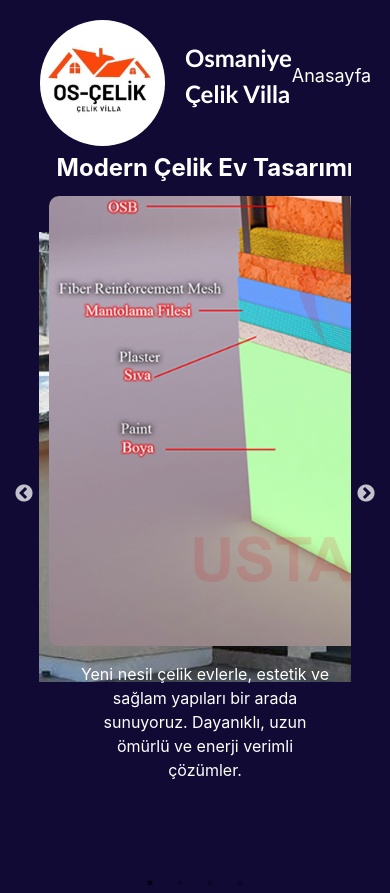
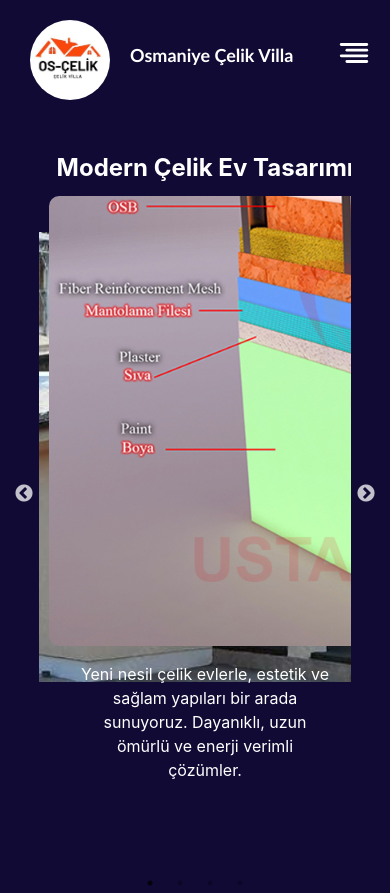
Before and after one commit to Yasalp/OsCelik-web, a React (Vite) app: page /project in a window 390 px wide. Built offline with nearby package versions, Linux system fonts and the light colour scheme.

Commit message:
home page and navbar and menü mobile design editing

```diff
--- a/src/components/animated-text/AnimatedText.tsx
+++ b/src/components/animated-text/AnimatedText.tsx
@@ -33,7 +33,9 @@ const AnimatedText = ({ texts = [], interval = 3000 }: AnimatedTextProps) => {
         {texts.map((text, index) => (
           <span
             key={index}
-            className={`animated-text ${index === currentIndex ? "visible" : "hidden"}
+            className={`animated-text ${
+              index === currentIndex ? "visible" : "hidden"
+            }
               ${isAnimating ? "scaling" : ""}`}
           >
             {text}
--- a/src/components/navbar/Navbar.css
+++ b/src/components/navbar/Navbar.css
@@ -46,3 +46,62 @@
   flex-direction: row;
   align-items: center;
 }
+
+.menu-mobile {
+  display: none;
+}
+
+/* Ekran genişliği 768px olana kadar bu css geçerli */
+@media screen and (max-width: 620px) {
+  /* Site logosunun 620px ten küçük stili yani mobil ekran */
+  .logo {
+    width: 80px;
+    margin-left: 10px;
+    margin-top: 20px;
+  }
+
+  .headerh2 {
+    font-family: "Gill Sans", "Gill Sans MT", Calibri, "Trebuchet MS",
+      sans-serif;
+    margin-left: 20px;
+    margin-top: 20px;
+    font-size: 18px;
+  }
+
+  .menu {
+    display: none;
+  }
+
+  .menu-mobile {
+    display: block;
+    width: 34px;
+    height: 34px;
+  }
+
+  .navbar {
+    width: 90%;
+  }
+
+  .modal-open {
+    display: flex;
+    background-color: rgb(38, 29, 161);
+    width: 200px;
+    position: absolute;
+    right: 10px;
+    flex-direction: column;
+    padding-top: 10px;
+    border-radius: 20px;
+    top: 10px;
+    padding-bottom: 20px;
+    align-items: center;
+    justify-content: center;
+  }
+
+  .close {
+    display: flex;
+    justify-content: flex-end;
+    width: 100%;
+    margin-right: 14px;
+    margin-bottom: -8px;
+  }
+}
--- a/src/components/navbar/Navbar.tsx
+++ b/src/components/navbar/Navbar.tsx
@@ -1,9 +1,39 @@
+import { useEffect, useState } from "react";
 import { Link } from "react-router-dom";
+import { FiAlignRight, FiX } from "react-icons/fi";
 import "./Navbar.css";
 
 import logo from "../../assets/images/logo.png";
 
 const Navbar = () => {
+  const [isOpen, setIsOpen] = useState<boolean>(false);
+
+  const toggleMenu = () => {
+    setIsOpen(!isOpen);
+    console.log("modal: ", isOpen);
+  };
+
+  const handleClickOutside = (event: any) => {
+    // Menü açık ve tıklanan öğe menünün dışında ise menüyü kapatır
+    if (!event.target.closest(".menu-mobile") && isOpen) {
+      console.log("close modal");
+      setTimeout(() => {
+        // Bu blok 2 saniye sonra çalışacak
+        setIsOpen(false);
+      }, 500);
+    }
+  };
+
+  useEffect(() => {
+    // Belgeye tıklama olay dinleyicisi eklenir
+    document.addEventListener("click", handleClickOutside);
+
+    // Bileşen kaldırıldığında olay dinleyicisini temizlenir
+    return () => {
+      document.removeEventListener("click", handleClickOutside);
+    };
+  }, [isOpen]);
+
   return (
     <div className="navbar">
       <div className="logoContainer">
@@ -23,6 +53,25 @@ const Navbar = () => {
           Projeler
         </Link>
       </div>
+      <div className="menu-mobile" onClick={toggleMenu}>
+        <FiAlignRight color="white" size={34} />
+      </div>
+      {isOpen && (
+        <div className="modal-open">
+          <div className="close">
+            <FiX color="white" size={25} onClick={toggleMenu} />
+          </div>
+          <Link to="/" className="menu-item">
+            Anasayfa
+          </Link>
+          <Link to="/contact" className="menu-item">
+            İletişim
+          </Link>
+          <Link to="/project" className="menu-item">
+            Projeler
+          </Link>
+        </div>
+      )}
     </div>
   );
 };
--- a/src/pages/home-page/HomePage.css
+++ b/src/pages/home-page/HomePage.css
@@ -19,3 +19,12 @@
   height: 100%;
   object-fit: cover;
 }
+
+/* Ekran genişliği 768px olana kadar bu css geçerli */
+@media screen and (max-width: 620px) {
+  .content {
+    margin-top: 50%;
+    align-items: center;
+    justify-content: center;
+  }
+}
--- a/src/pages/project/Project.tsx
+++ b/src/pages/project/Project.tsx
@@ -2,7 +2,7 @@ import "./Project.css";
 import CustomSlider from "../../components/custom-slider/CustomSlider";
 
 import hafifCelikVilla from "../../assets/images/hafif-celik-villa.jpg";
-import isiYalitimi from "../../assets/images/isiyalitimi.jpg"
+import isiYalitimi from "../../assets/images/isiyalitimi.jpg";
 import projectHome from "../../assets/images/project-home.png";
 
 const slides = [
```
Also changed, not shown: src/components/animated-text/AnimatedText.css (indentation only).
